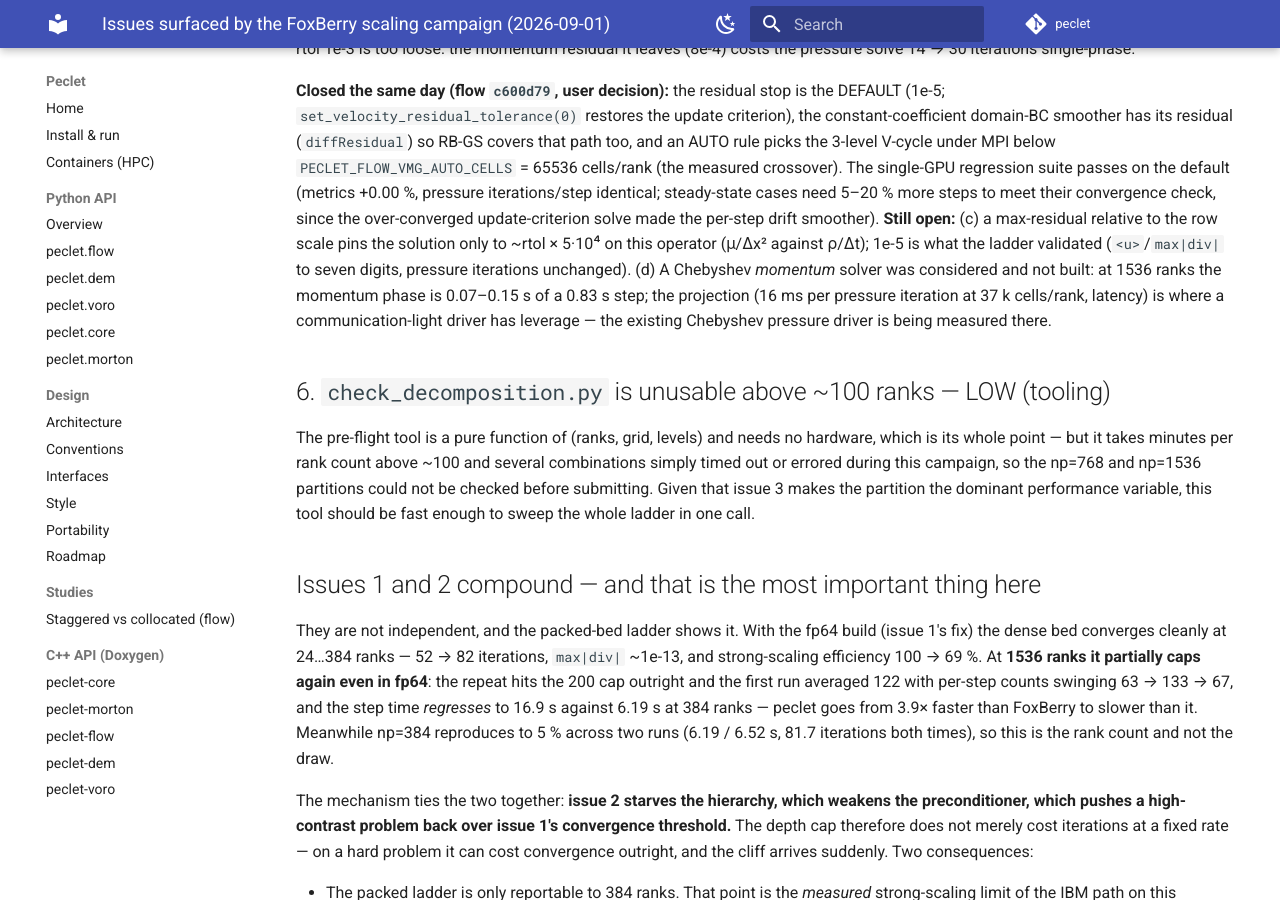
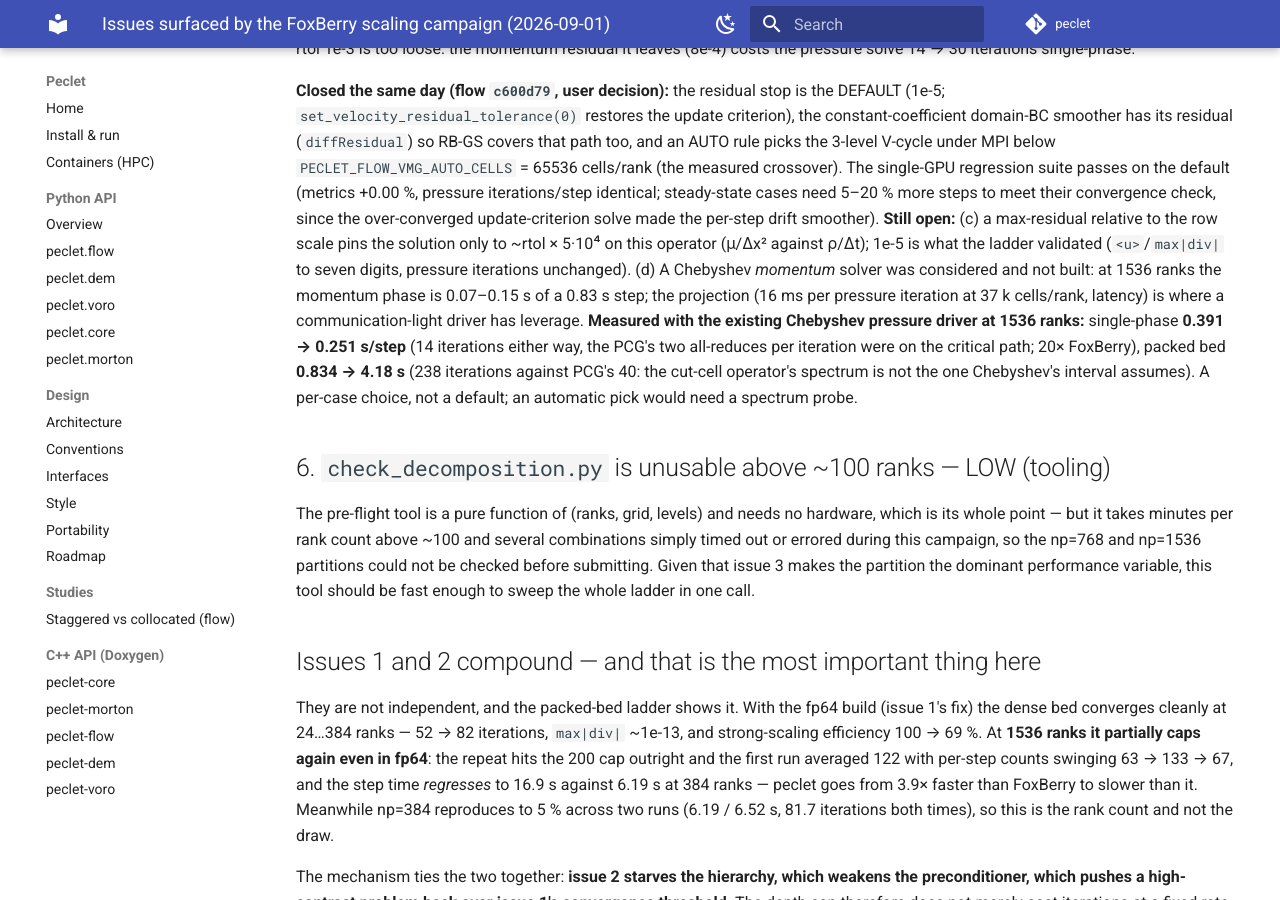
Before and after one commit to computational-chemical-engineering/peclet, an MkDocs documentation site: the page built from docs/SCALING_ISSUES.md, in a window 1280 px wide and 900 px high, scrolled down 4973 px. Built offline with MkDocs 1.6.1 and Material for MkDocs 9.7.7, drawn with Linux system fonts in a browser that asks for light colours; comment, search, counter and statistics services are not loaded.

Commit message:
docs(SCALING_ISSUES): Chebyshev pressure driver at 1536 ranks -- 0.391 -> 0.251 s single-phase, 0.834 -> 4.18 s on the bed
Co-Authored-By: Claude Fable 5.1 <noreply@anthropic.com>
Claude-Session: https://claude.ai/code/session_011ro1pkvSwfqxh3e7JxTedi

```diff
--- a/docs/SCALING_ISSUES.md
+++ b/docs/SCALING_ISSUES.md
@@ -228,8 +228,12 @@ solution only to ~rtol × 5·10⁴ on this operator (μ/Δx² against ρ/Δt); 1
 validated (`<u>`/`max|div|` to seven digits, pressure iterations unchanged). (d) A Chebyshev
 *momentum* solver was considered and not built: at 1536 ranks the momentum phase is 0.07–0.15 s of
 a 0.83 s step; the projection (16 ms per pressure iteration at 37 k cells/rank, latency) is where a
-communication-light driver has leverage — the existing Chebyshev pressure driver is being measured
-there.
+communication-light driver has leverage. **Measured with the existing Chebyshev pressure driver at
+1536 ranks:** single-phase **0.391 → 0.251 s/step** (14 iterations either way, the PCG's two
+all-reduces per iteration were on the critical path; 20× FoxBerry), packed bed **0.834 → 4.18 s**
+(238 iterations against PCG's 40: the cut-cell operator's spectrum is not the one Chebyshev's
+interval assumes). A per-case choice, not a default; an automatic pick would need a spectrum
+probe.
 
 ## 6. `check_decomposition.py` is unusable above ~100 ranks — LOW (tooling)
 
```
